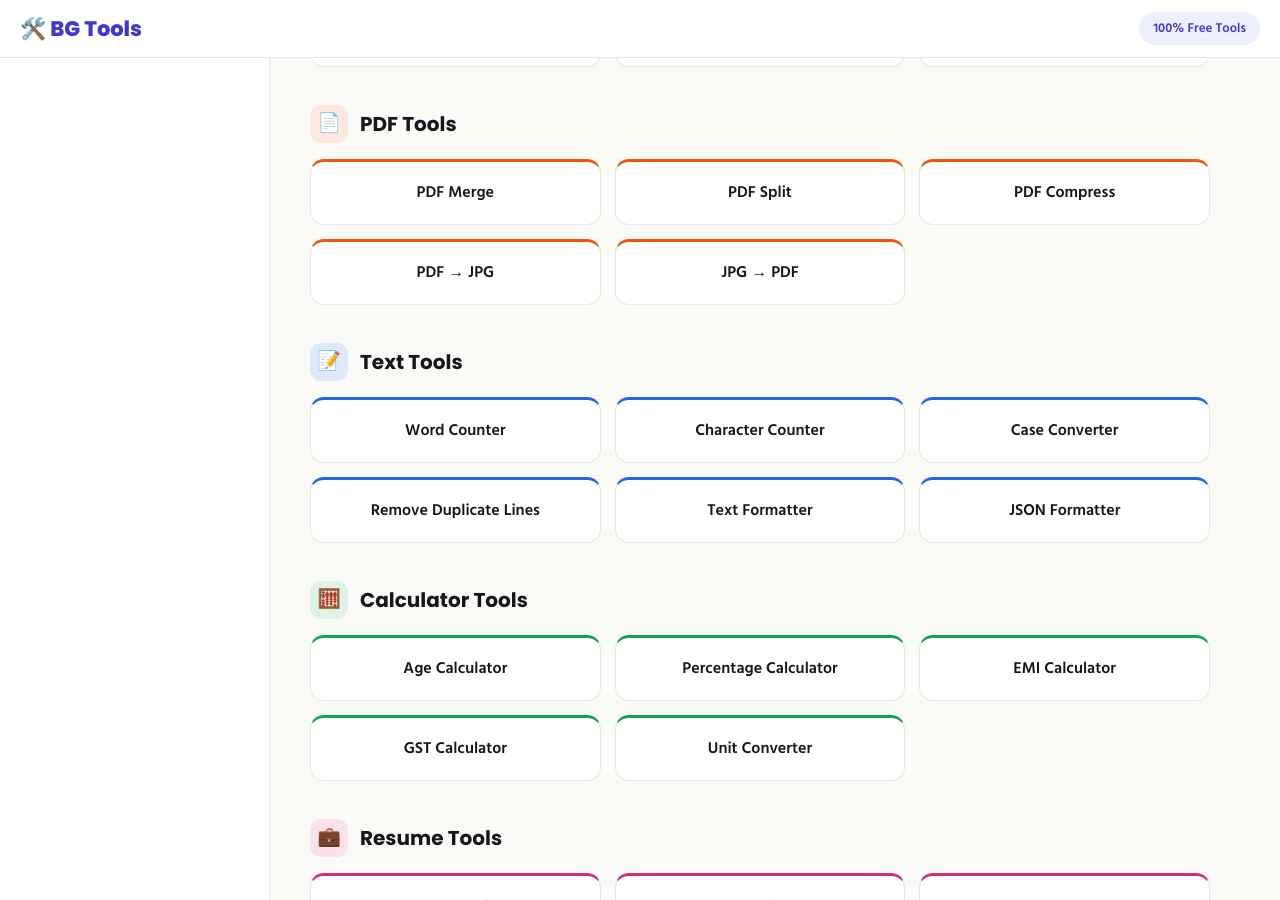
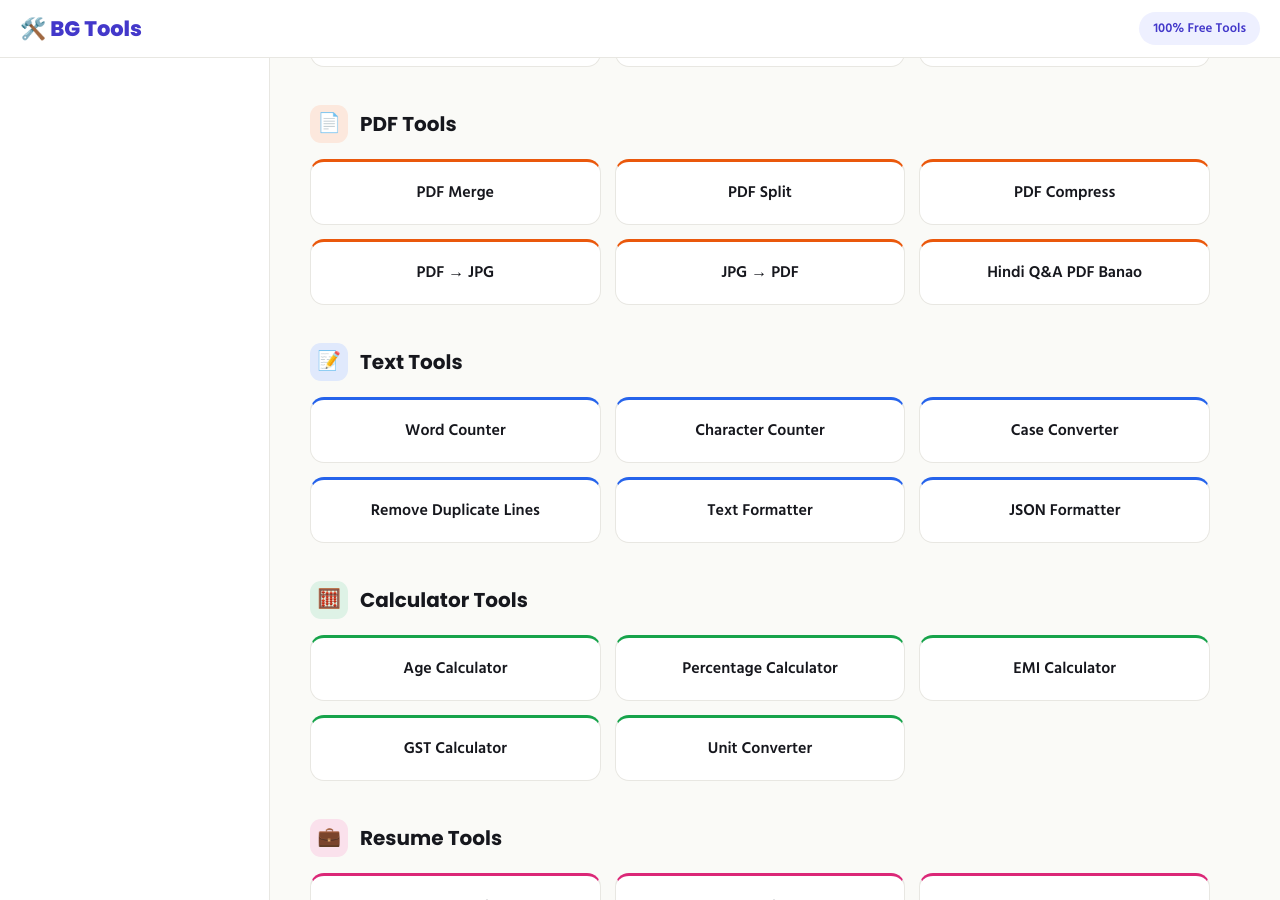
Before and after one commit to bgsarkariresult/BG-Tools-All-IN-ONE, a Jekyll site: the page built from index.html, in a window 1280 px wide and 900 px high, scrolled down 1243 px. Built offline with Jekyll 4.4.1, drawn with Linux system fonts in a browser that asks for light colours.

Commit message:
Update index.html

```diff
--- a/index.html
+++ b/index.html
@@ -67,6 +67,7 @@ description: "BG Tools par milenge 100% free YouTube, Image, Video, PDF, Text, C
     <a href="{{ '/pdf-tools/pdf-compress/' | relative_url }}">PDF Compress</a>
     <a href="{{ '/pdf-tools/pdf-to-jpg/' | relative_url }}">PDF → JPG</a>
     <a href="{{ '/pdf-tools/jpg-to-pdf/' | relative_url }}">JPG → PDF</a>
+    <a href="pdf-tools/hindi-qa-pdf/">Hindi Q&A PDF Banao</a>
   </div>
 </div>
 
```
